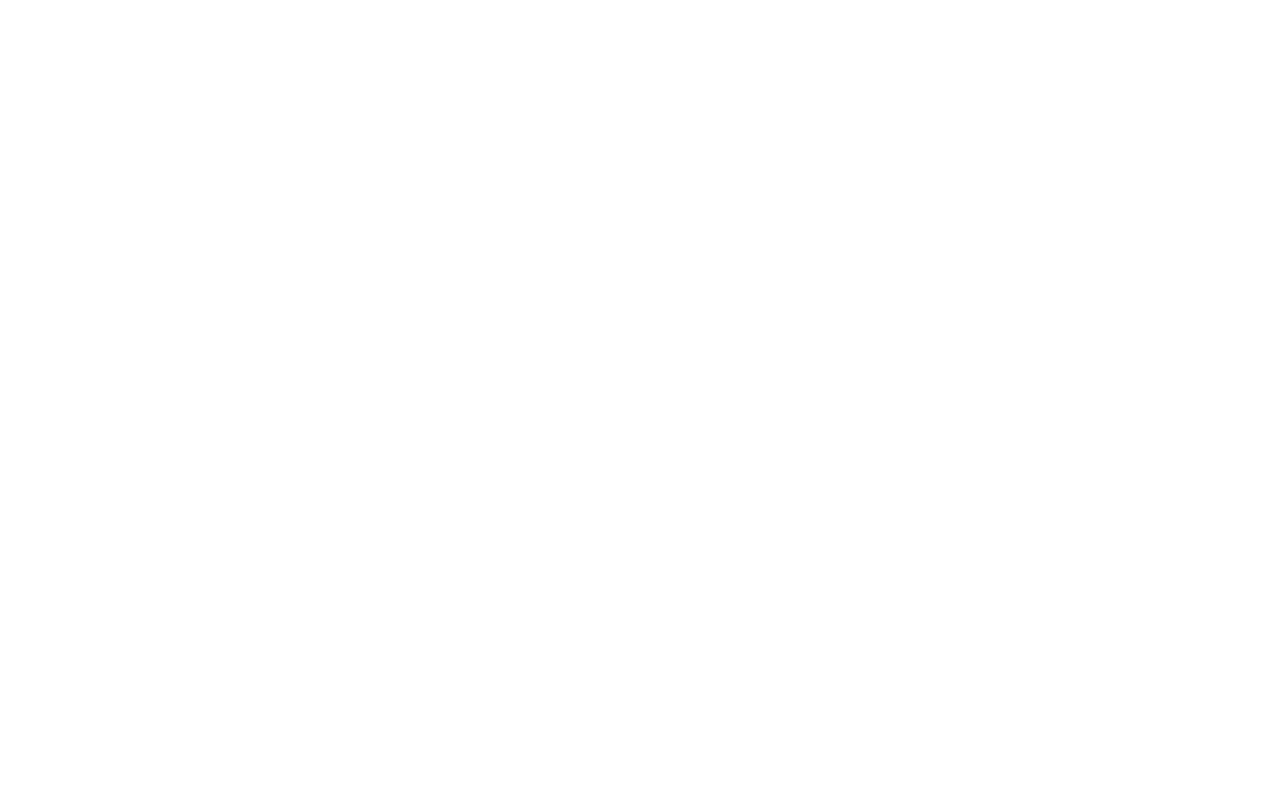
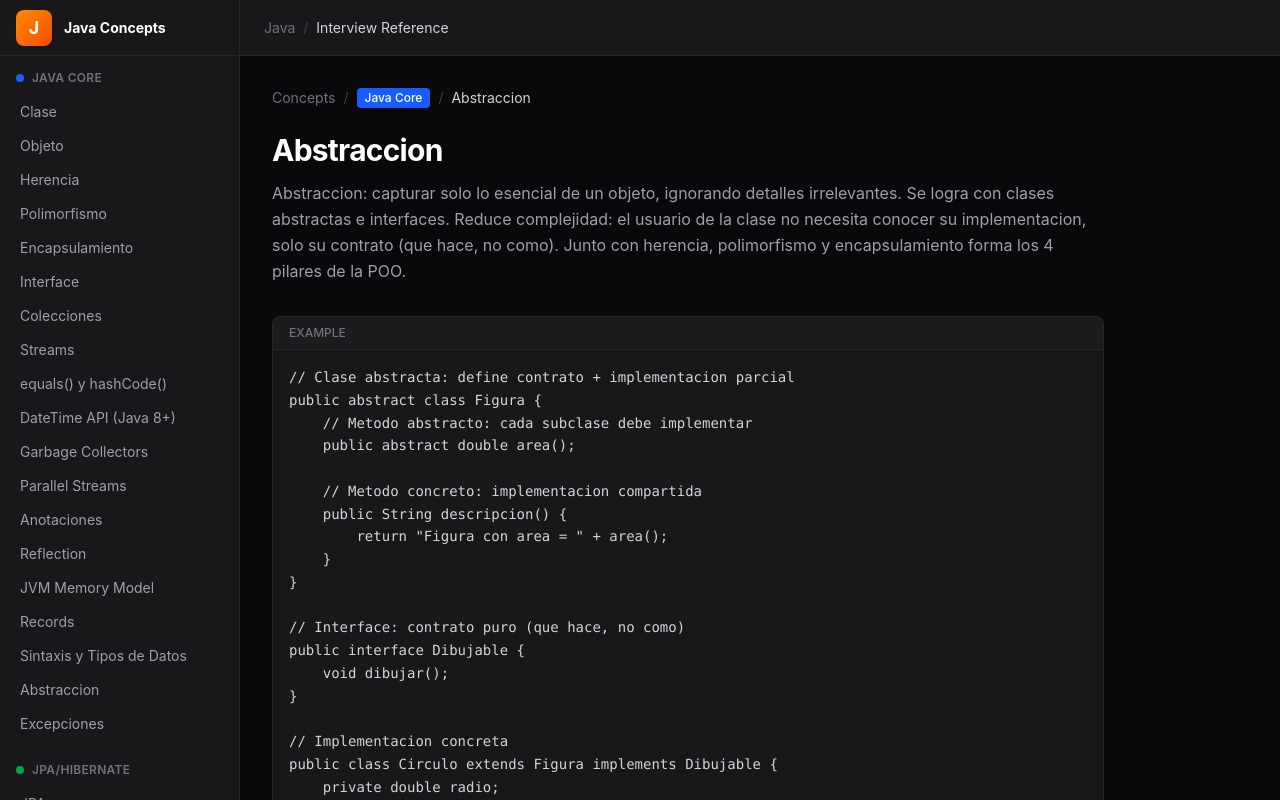
Before and after one commit to CurtoBrull/java-concepts-next, a Next.js app: page /concept/abstraccion in a window 1280 px wide. Before the commit this address had no page. Shown: the top 800 px of the page. Built offline with nearby package versions, Linux system fonts and the light colour scheme.

Commit message:
feat: add Excepciones, Abstraccion, Sintaxis y Tipos de Datos concepts

```diff
--- a/data/concepts.ts
+++ b/data/concepts.ts
@@ -66,6 +66,51 @@ export const concepts: Concept[] = [
     ]
   },
   {
+    id: 50,
+    title: 'Sintaxis y Tipos de Datos',
+    slug: 'sintaxis-tipos-datos',
+    block: 'JAVA_CORE',
+    orderIndex: 50,
+    description: 'Java es fuertemente tipado y statico. Tipos primitivos (8): byte, short, int, long, float, double, char, boolean. Tipos referencia: clases, interfaces, arrays, null. Wrapper classes (Integer, Double, etc) para usar primitivos como objetos. Autoboxing/unboxing automatico.',
+    codeExample: `// Tipos primitivos
+int entero = 42;        // 4 bytes
+long largo = 42L;       // 8 bytes
+double decimal = 3.14;  // 8 bytes
+float flotante = 3.14f; // 4 bytes
+char caracter = 'A';    // 2 bytes (Unicode)
+boolean flag = true;    // 1 byte (JVM-dependent)
+
+// Tipos referencia
+String texto = "Hola";
+int[] array = {1, 2, 3};
+Persona p = new Persona();
+
+// Wrappers (clases para primitivos)
+Integer enteroObj = Integer.valueOf(42);  //boxing
+int primitivo = enteroObj;               //unboxing automatico
+
+// var (Java 10+) - infiere tipo en variables locales
+var nombre = "Ana";   // String
+var lista = new ArrayList<String>();  // ArrayList<String>
+
+// Literales
+int binario = 0b1010;    // 10
+int octal = 012;         // 10
+int hex = 0xA;           // 10
+long underscore = 1_000_000;  // guion bajo para legibilidad
+
+// Conversiones
+int a = 10;
+double b = a;     // implicita (widening)
+int c = (int) b;  // explicita (narrowing)`,
+    questions: [
+      { question: 'Tipos primitivos vs referencia?', answer: 'Primitivos: guardan el valor directamente en stack, 8 tipos (byte, short, int, long, float, double, char, boolean). Referencia: guardan direccion de memoria en stack, objeto en heap. Primitivos pasan por valor; referencias pasan por valor de la referencia (modifican el objeto compartido).' },
+      { question: 'Autoboxing/Unboxing?', answer: 'Autoboxing: conversion automatica de primitivo a wrapper (int -> Integer). Unboxing: wrapper a primitivo (Integer -> int). Sucede en asignacion, paso de parametros, generics. Cuidado: Integer cache entre -128 y 127; == puede fallar fuera de ese rango.' },
+      { question: 'var (Java 10+)?', answer: 'Type inference para variables locales. var nombre = "Ana"; infiere String. Solo en variables locales con inicializacion, no en campos, parametros, ni returns. Mejora legibilidad en tipos largos pero no abusar.' }
+    ],
+    subConcepts: []
+  },
+  {
     id: 2,
     title: 'Objeto',
     slug: 'objeto',
@@ -149,6 +194,53 @@ export const concepts: Concept[] = [
     questions: [
       { question: '¿Por qué encapsulate?', answer: '1) Protege estado interno de cambios inconscientes. 2) Permite cambiar implementación sin afectar a quienes usan la clase. 3) Controla cómo se accede y modifica los datos.' },
       { question: '¿Getters/setters son obligatorios?', answer: 'No, pero es la convención. Para campos immutables, solo getters. Si no necesitas acceso, puedes no crearlos.' }
+    ],
+    subConcepts: []
+  },
+  {
+    id: 55,
+    title: 'Abstraccion',
+    slug: 'abstraccion',
+    block: 'JAVA_CORE',
+    orderIndex: 55,
+    description: 'Abstraccion: capturar solo lo esencial de un objeto, ignorando detalles irrelevantes. Se logra con clases abstractas e interfaces. Reduce complejidad: el usuario de la clase no necesita conocer su implementacion, solo su contrato (que hace, no como). Junto con herencia, polimorfismo y encapsulamiento forma los 4 pilares de la POO.',
+    codeExample: `// Clase abstracta: define contrato + implementacion parcial
+public abstract class Figura {
+    // Metodo abstracto: cada subclase debe implementar
+    public abstract double area();
+
+    // Metodo concreto: implementacion compartida
+    public String descripcion() {
+        return "Figura con area = " + area();
+    }
+}
+
+// Interface: contrato puro (que hace, no como)
+public interface Dibujable {
+    void dibujar();
+}
+
+// Implementacion concreta
+public class Circulo extends Figura implements Dibujable {
+    private double radio;
+
+    public Circulo(double radio) { this.radio = radio; }
+
+    @Override
+    public double area() { return Math.PI * radio * radio; }
+
+    @Override
+    public void dibujar() { System.out.println("Dibujando circulo"); }
+}
+
+// Uso: el usuario no sabe como se calcula area
+Figura f = new Circulo(5);
+f.area();        // instancia
+f.descripcion(); // implementacion compartida`,
+    questions: [
+      { question: 'Abstraccion vs Encapsulamiento?', answer: 'Abstraccion: que hace un objeto (contrato, interface). Encapsulamiento: como ocultas su estado interno. Abstraccion usa clases abstractas/interfaces; Encapsulamiento usa private/getters/setters. Son complementarios: abstraccion define la forma, encapsulamiento protege el contenido.' },
+      { question: 'Clase abstracta vs Interface para abstraccion?', answer: 'Clase abstracta: si hay estado compartido o implementacion reutilizable. Interface: si solo necesario un contrato. Java 8+ permite default methods, pero interfaces no tienen estado. Prioriza interface: mas flexible (herencia multiple de tipo).' },
+      { question: 'Como logra la abstraccion reducir complejidad?', answer: 'El usuario de la clase solo necesita conocer el contrato (metodos publicos), no el detalle interno. Permite cambiar la implementacion sin romper el codigo que la usa. Ej: reemplazar Circulo por Cuadrado sin tocar el resto.' }
     ],
     subConcepts: []
   },
@@ -230,6 +322,64 @@ Predicate<String> noVacia = String::isEmpty;`,
     questions: [
       { question: '¿Stream vs Collection?', answer: 'Collection es una estructura de datos en memoria. Stream no almacena elementos, procesa bajo demanda. Stream es consumible (una vez recorrido, se cierra).' },
       { question: '¿Por qué Stream es lazy?', answer: 'Las operaciones intermedias retornan nuevo Stream y no ejecutan nada hasta que se invoca operación terminal. Permite optimizaciones como short-circuiting.' }
+    ],
+    subConcepts: []
+  },
+  {
+    id: 56,
+    title: 'Excepciones',
+    slug: 'excepciones',
+    block: 'JAVA_CORE',
+    orderIndex: 56,
+    description: 'Mecanismo de Java para manejar errores en runtime. Throwable: Error (no recuperar, JVM) y Exception. Exception: checked (compilador exige try/catch o throws) y unchecked/runtime (RuntimeException, opcionales). try-catch-finally, try-with-resources, multi-catch. Custom exceptions extends Exception/RuntimeException.',
+    codeExample: `// Jerarquia
+// Throwable
+//   ├── Error (JVM: OutOfMemoryError, StackOverflowError)
+//   └── Exception
+//        ├── Checked (IOException, SQLException) - compilador exige try/catch
+//        └── RuntimeException (unchecked: NullPointerException, ArrayIndexOutOfBounds)
+
+// try-catch-finally
+try {
+    FileReader reader = new FileReader("archivo.txt");
+} catch (FileNotFoundException e) {
+    System.out.println("Archivo no encontrado");
+} finally {
+    // siempre se ejecuta (cierre de recursos)
+}
+
+// try-with-resources (AutoCloseable)
+try (FileReader reader = new FileReader("archivo.txt");
+     BufferedReader br = new BufferedReader(reader)) {
+    String linea = br.readLine();
+} catch (IOException e) {
+    e.printStackTrace();
+}
+// reader y br se cierran automaticamente
+
+// multi-catch
+try {
+    // ...
+} catch (IOException | SQLException e) {
+    // maneja ambos tipos igual
+}
+
+// Custom exception
+public class MiException extends Exception {
+    public MiException(String msg) { super(msg); }
+}
+
+public class MiRuntimeException extends RuntimeException {
+    public MiRuntimeException(String msg) { super(msg); }
+}
+
+// throw
+if (edad < 0) throw new IllegalArgumentException("Edad negativa");`,
+    questions: [
+      { question: 'Checked vs Unchecked exceptions?', answer: 'Checked: heredan de Exception (no RuntimeException). El compilador obliga a manejarlas (try/catch o throws). Ej: IOException. Unchecked: heredan de RuntimeException. Compilador no obliga. Ej: NullPointerException, IllegalArgumentException.' },
+      { question: 'try-with-resources?', answer: 'Cierra recursos automaticamente al final del bloque. Requiere que el recurso implemente AutoCloseable. Multi-recurso: se cierran en orden inverso (ultimo declarado, primero cerrado). Mejor que finally manual.' },
+      { question: 'finally se ejecuta siempre?', answer: 'Casi. Si hay System.exit() o interrupcion brutal (kill -9) no. Si dentro del try hay un return, finally se ejecuta antes. Si finalmente lanza excepcion, sobrescribe la del try.' },
+      { question: 'Excepciones en Java 8+?', answer: 'Multi-catch con | (union): catch (IOException | SQLException e). No se pueden reasignar e en multi-catch. Nuevos metodos: addSuppressed() para excepciones en try-with-resources.' }
     ],
     subConcepts: []
   },
```
